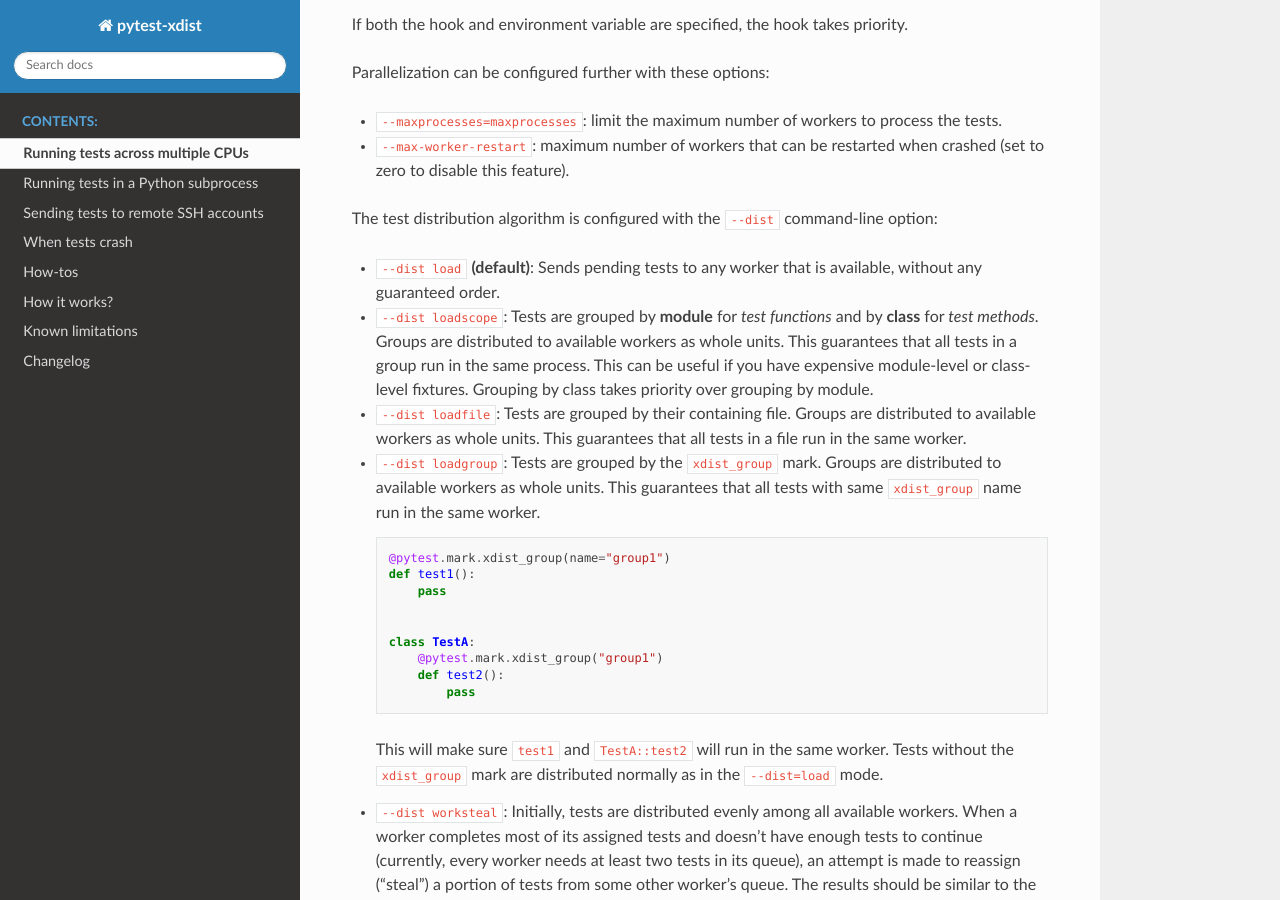
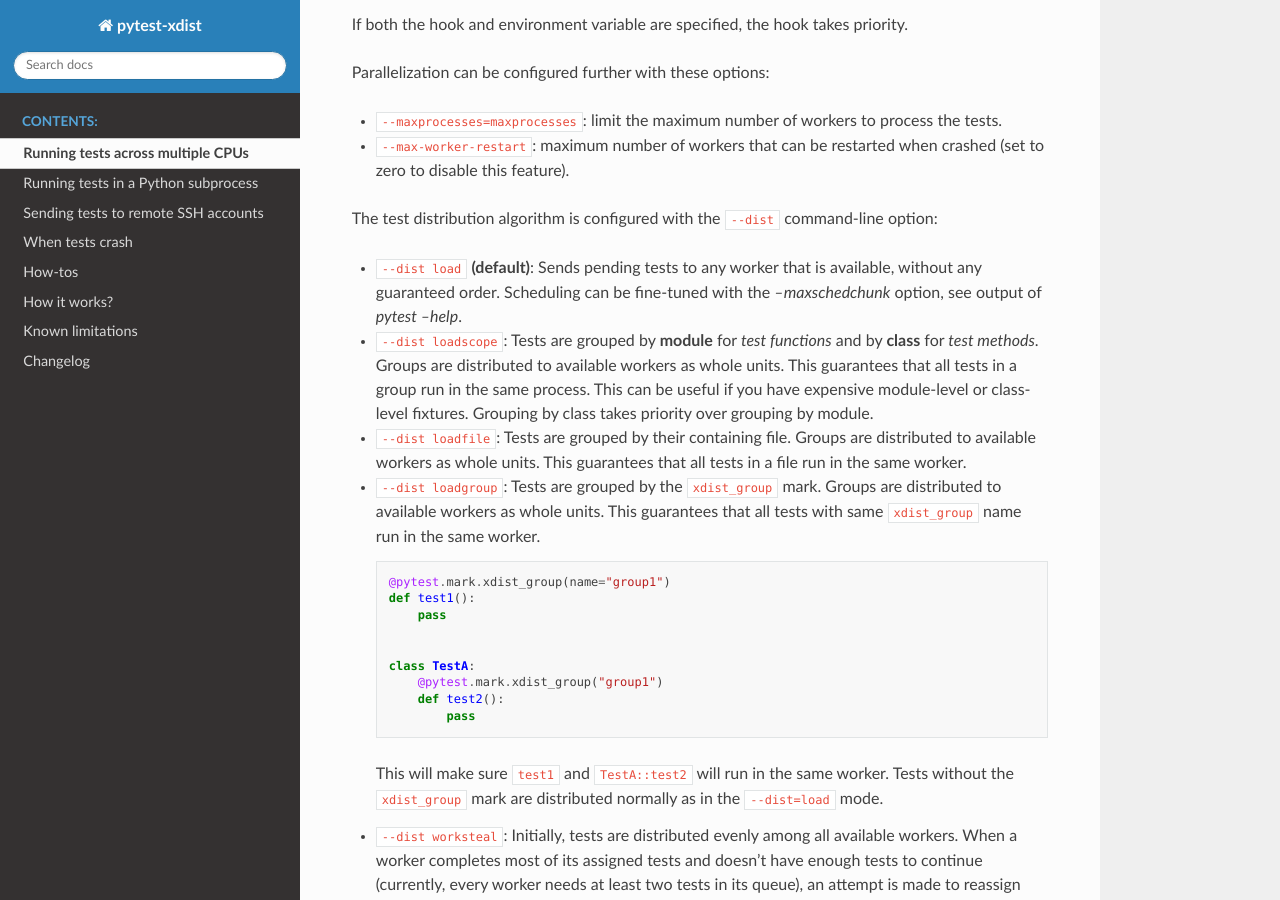
Before and after one commit to pytest-dev/pytest-xdist, a Sphinx documentation site: the page built from docs/distribution.rst, in a window 1280 px wide and 900 px high, scrolled down 753 px. Built offline with Sphinx 7.4.7 and the Read the Docs theme 2.0.0, drawn with Linux system fonts in a browser that asks for light colours.

Commit message:
Improve docs of maxschedchunk (#893)

```diff
--- a/docs/distribution.rst
+++ b/docs/distribution.rst
@@ -50,7 +50,8 @@ The test distribution algorithm is configured with the ``--dist`` command-line o
 .. _distribution modes:
 
 * ``--dist load`` **(default)**: Sends pending tests to any worker that is
-  available, without any guaranteed order.
+  available, without any guaranteed order. Scheduling can be fine-tuned with
+  the `--maxschedchunk` option, see output of `pytest --help`.
 
 * ``--dist loadscope``: Tests are grouped by **module** for *test functions*
   and by **class** for *test methods*. Groups are distributed to available
```
Also changed, not shown: 1 other file.
